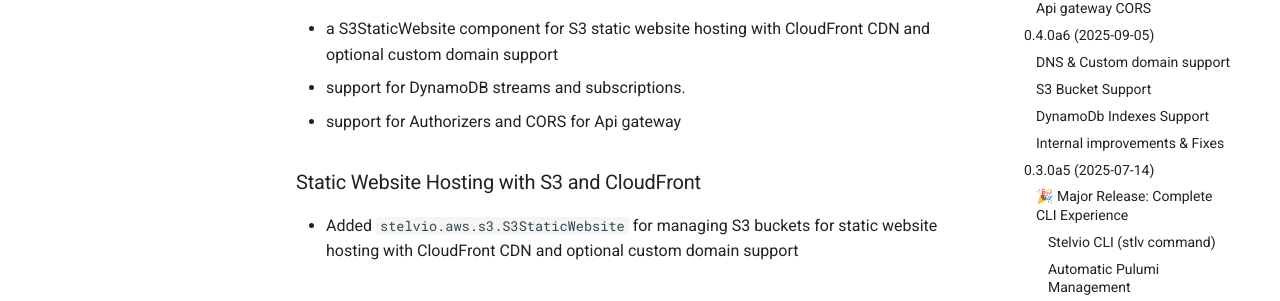
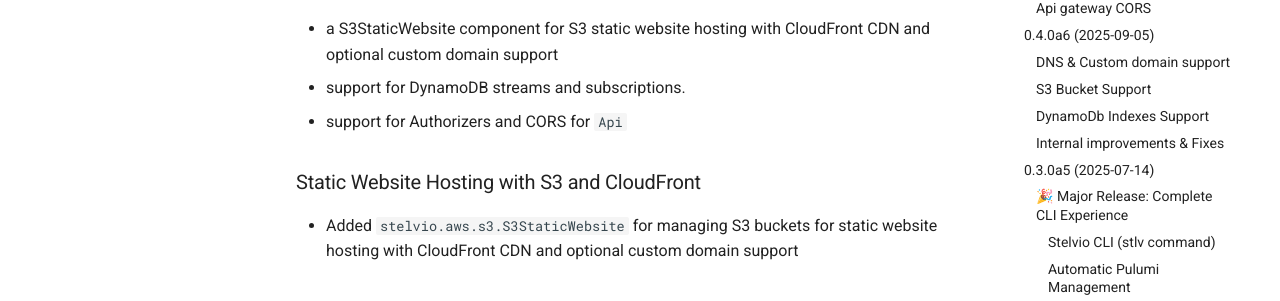
Before and after one commit to stelviodev/stelvio, an MkDocs documentation site: the page built from docs/changelog.md, in a window 1280 px wide and 900 px high. Shown: the part 304-605 px from the top of the window. Built offline with MkDocs 1.6.1 and Material for MkDocs 9.7.7, drawn with Linux system fonts in a browser that asks for light colours; comment, search, counter and statistics services are not loaded.

Commit message:
docs: updates

```diff
--- a/docs/changelog.md
+++ b/docs/changelog.md
@@ -6,7 +6,7 @@
 
 - a S3StaticWebsite component for S3 static website hosting with CloudFront CDN and optional custom domain support
 - support for DynamoDB streams and subscriptions.
-- support for Authorizers and CORS for Api gateway
+- support for Authorizers and CORS for `Api`
 
 ### Static Website Hosting with S3 and CloudFront
 - Added `stelvio.aws.s3.S3StaticWebsite` for managing S3 buckets for static website hosting with CloudFront CDN and optional custom domain support
```
Also changed, not shown: docs/guides/api-gateway.md (+1 -1 lines).
